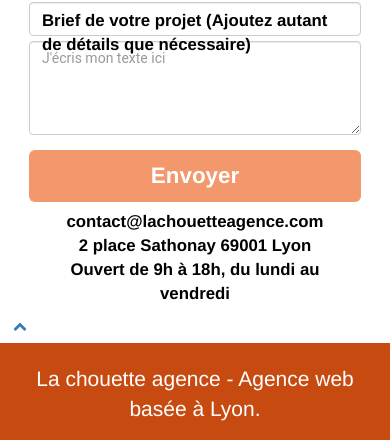
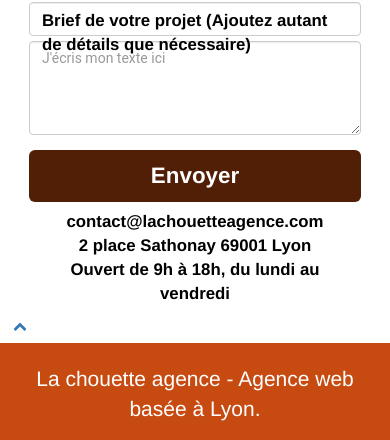
Before and after one commit to Madjiassoum/P4_MADJIASSOUM_ELYSEE, a plain HTML site: page final/page2.html in a window 390 px wide. Shown: the part 792-1232 px from the top of the page. Drawn offline with Linux system fonts and the light colour scheme; files whose address does not match are found by name.

Commit message:
bouton envoyé valid WAVE ok

```diff
--- a/final/style.css
+++ b/final/style.css
@@ -440,9 +440,12 @@ ul{
     font-size: 1.2em;
     color: rgba(0, 0, 0, .5);
 }
+
+/* formulaire page 2*/
 .col-sm-6 .form_1 button{
     font-size: 1.6em;
     color: white;
+    background-color: #511E06;
     font-weight: bold;
 }
 .col-sm-6 img{
@@ -1025,6 +1028,7 @@ h1 span{
     .col-sm-6 .form_1 button{
         font-size: 1.6em;
         color: white;
+        background-color: #511E06;
         font-weight: bold;
     }
     /* Fin pied de page */
@@ -1326,6 +1330,7 @@ h1 span{
     .voffset-lg {
         margin-top: 30px;
     }
+    /* Formulaire de page 2*/
     form {
         padding: 5px;
         width: 95%;
@@ -1338,6 +1343,13 @@ h1 span{
     .col-sm-6 .form_1 input{
         font-size: 1.2em;
         color: rgba(0, 0, 0, .5);
+    }
+    /* formulaire page 2*/
+    .col-sm-6 .form_1 button{
+        font-size: 1.6em;
+        color: white;
+        background-color: #511E06;
+        font-weight: bold;
     }
     .bloc .bloc-lg .row .col-sm-6 {
         width: 100%;
```
